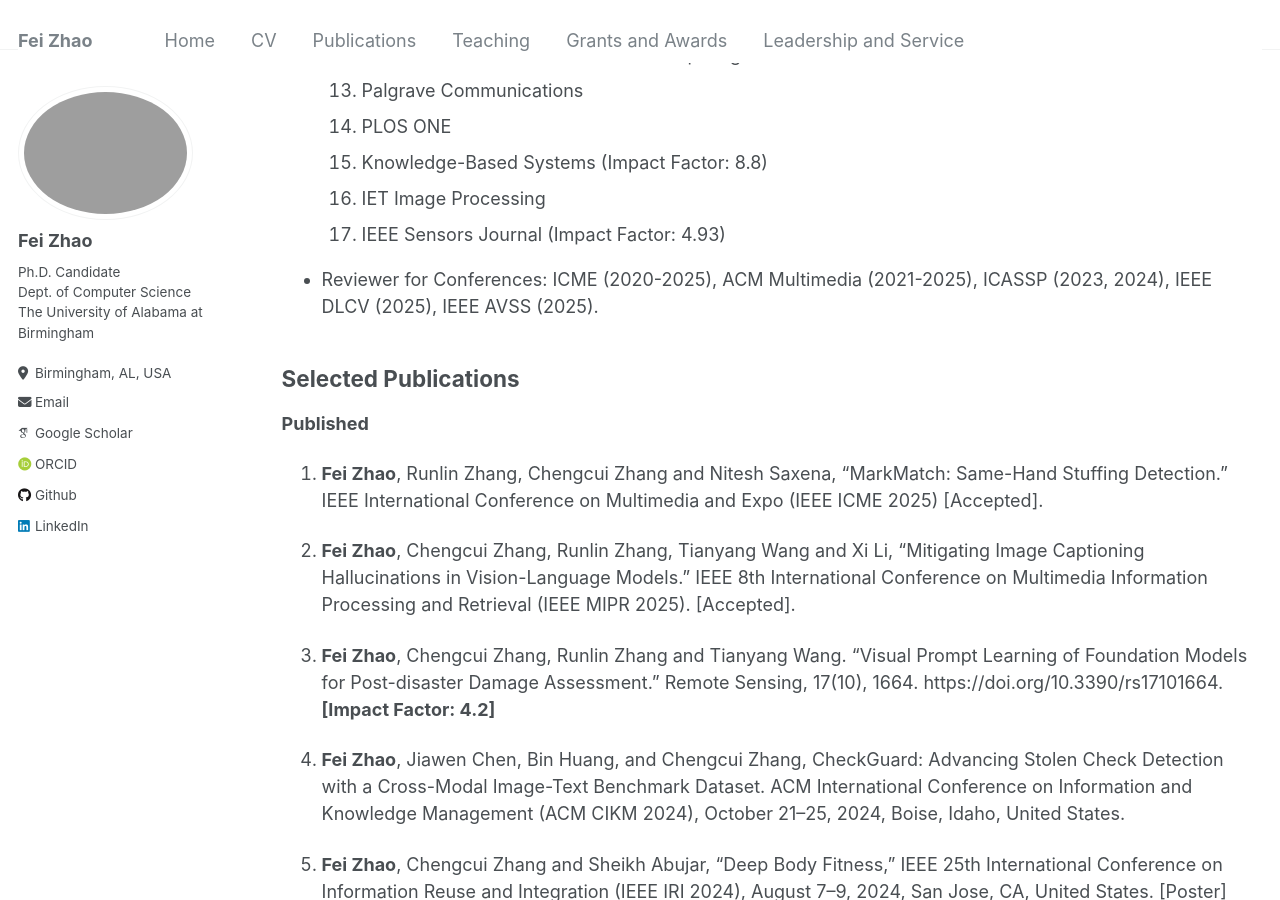
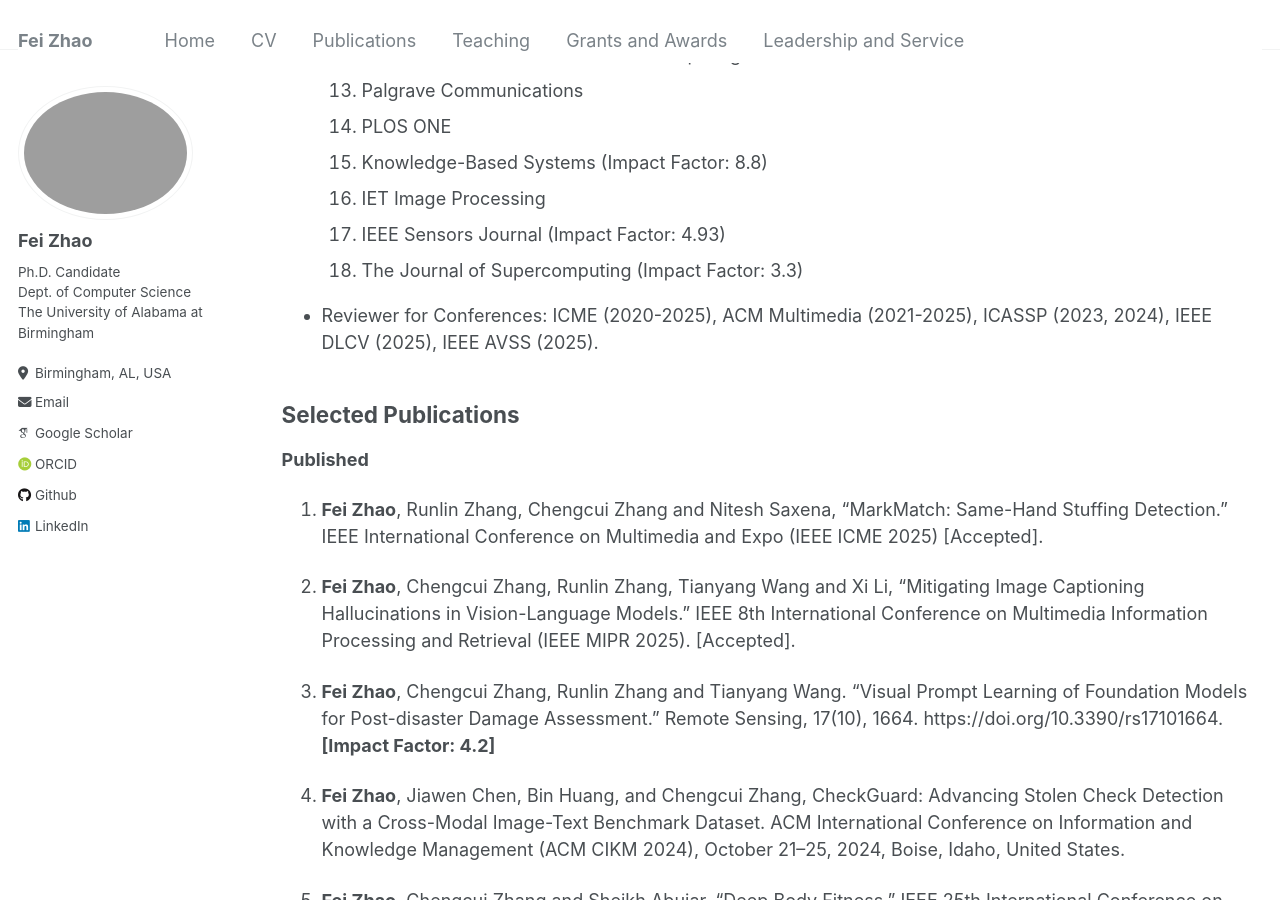
Before and after one commit to feizhao19/feizhao19.github.io, a Jekyll site: the page built from _pages/about.md, in a window 1280 px wide and 900 px high, scrolled down 2174 px. Built offline with Jekyll 4.4.1, drawn with Linux system fonts in a browser that asks for light colours; some web fonts are replaced.

Commit message:
Update changes

```diff
--- a/_pages/about.md
+++ b/_pages/about.md
@@ -90,6 +90,7 @@ Explore my projects, publications, and more on my [LinkedIn](https://www.linkedi
 	15.	Knowledge-Based Systems (Impact Factor: 8.8)
 	16.	IET Image Processing
 	17.	IEEE Sensors Journal (Impact Factor: 4.93)
+	18. The Journal of Supercomputing (Impact Factor: 3.3)
 
 
 - Reviewer for Conferences: ICME (2020-2025), ACM Multimedia (2021-2025), ICASSP (2023, 2024),  IEEE DLCV (2025), IEEE AVSS (2025).
```
Also changed, not shown: _pages/home.md (+1 -0 lines).
